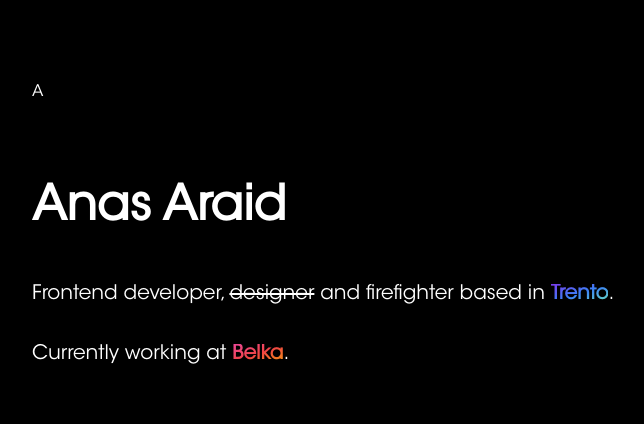
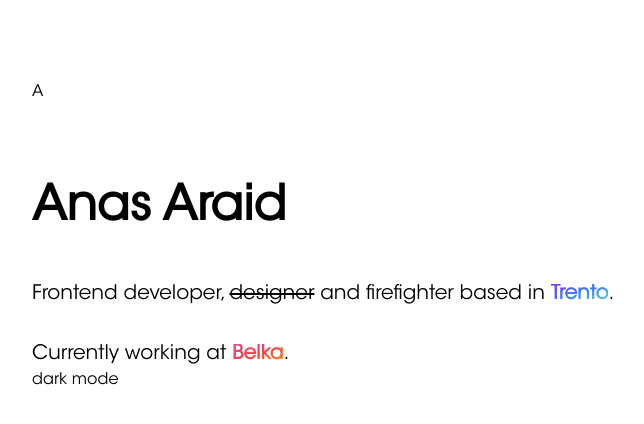
Before and after one commit to anas-araid/anas-araid.github.io, a Next.js app: page / in a window 1280 px wide. Shown: the top 424 px of the page, without its empty margins (272-916 px from the left). Built offline with nearby package versions, Linux system fonts and the light colour scheme.

Commit message:
Added darkMode hook

```diff
--- /dev/null
+++ b/hooks/useDarkMode.ts
@@ -0,0 +1,19 @@
+import { useEffect, useState } from 'react';
+
+// eslint-disable-next-line @typescript-eslint/explicit-module-boundary-types
+export function useDarkMode() {
+  const [isDark, setDarkMode] = useState<string>();
+
+  useEffect(() => {
+    if (isDark === undefined && localStorage.isDark === undefined) {
+      localStorage.setItem('isDark', 'true');
+      return;
+    }
+    if (isDark !== undefined) {
+      localStorage.setItem('isDark', isDark);
+      setDarkMode(localStorage.isDark);
+    }
+  }, [isDark]);
+
+  return [isDark, setDarkMode] as const;
+}
--- a/pages/index.tsx
+++ b/pages/index.tsx
@@ -3,17 +3,28 @@ import type { NextPage } from 'next';
 import { DocumentHead } from '../components/DocumentHead';
 import { Navbar } from '../components/Navbar';
 import { Home } from '../containers/Home';
+import { useDarkMode } from '../hooks/useDarkMode';
+import { concatClassNames } from '../utils';
 
-const Index: NextPage = () => (
-  <div className='h-screen bg-black text-white'>
+const Index: NextPage = () => {
+  const [isDark, setDarkMode] = useDarkMode();
+
+  const handleClick = () => {
+    setDarkMode(isDark === 'true' ? 'false' : 'true');
+  };
+
+  return (
+    <div className={concatClassNames(isDark === 'true' ? 'h-screen bg-black text-white' : 'bg-white text-black')}>
       <DocumentHead />
       <div className='flex justify-center px-5'>
         <div className='max-w-2xl w-full'>
           <Navbar />
           <Home />
+          <p onClick={() => handleClick()}>dark mode</p>
         </div>
       </div>
     </div>
   );
+};
 
 export default Index;
--- /dev/null
+++ b/utils/index.ts
@@ -0,0 +1,3 @@
+export function concatClassNames(...classes: string[]): string {
+  return classes.filter(Boolean).join(' ');
+}
```
Lines whose indentation alone changed are shown as unchanged.
